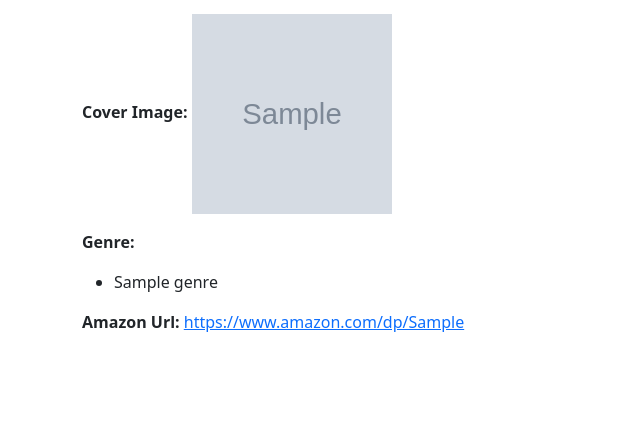
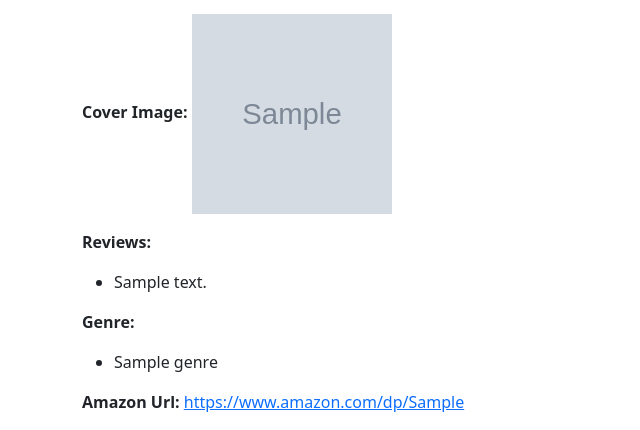
Before and after one commit to rahul-20-mangal/movies-app, a Django app: a page that uses movies_app/templates/movies_app/movie_detail.html in a window 1280 px wide. Shown: the part 378-808 px from the top of the page, without its empty margins (0-640 px from the left). Before the commit the page ends 710 px from the top, so only its background shows below. Run offline with Django 3.2, Linux system fonts and the light colour scheme; tables that the repository leaves empty hold one stand-in row (values such as "Sample post"); grey boxes marked "Sample" are stand-in pictures.

Commit message:
Add reviews in movie detail template

```diff
--- a/movies_app/templates/movies_app/movie_detail.html
+++ b/movies_app/templates/movies_app/movie_detail.html
@@ -21,6 +21,17 @@
 
     <p><b>Cover Image: </b><img src="http://127.0.0.1:8000/media/{{ movie.image }}" alt="image" height="200px" width="200px"></p>
 
+    <p><b>Reviews: </b></p>
+    {% if movie.review_set.count == 0 %}
+        <p>There are no reviews </p>
+    {% else %}
+        <ul>
+            {% for review in movie.review_set.all %}
+                <li>{{ review.review }}</li>
+            {% endfor %}
+        </ul>
+    {% endif %}
+
     <p><b>Genre: </b></p>
     <ul>
         {% for genre in movie.genre.all %}
```
